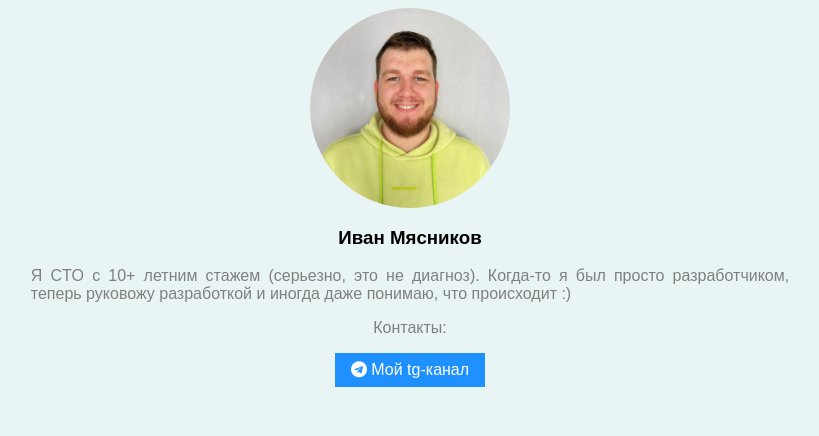
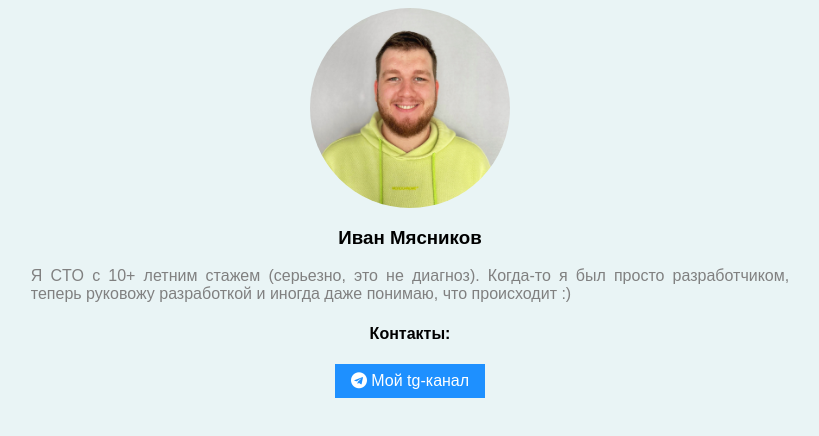
Before and after one commit to ctoivan/ctoivan.github.io, a plain HTML site: page index.html in a window 1280 px wide. Shown: the whole page, without its empty margins (230-1049 px from the left). Drawn offline with Linux system fonts and the light colour scheme.

Commit message:
Update index.html

```diff
--- a/index.html
+++ b/index.html
@@ -49,6 +49,9 @@ p{
 h3 {
   font-family: Arial, Helvetica, sans-serif;
 }
+h4 {
+  font-family: Arial, Helvetica, sans-serif;
+}
 body {
   background-color: #A9D7DB40;
 }
@@ -70,7 +73,7 @@ body {
 </div>
 <h3>Иван Мясников</h3>
 <p class="center-both">Я CTO с 10+ летним стажем (серьезно, это не диагноз). Когда-то я был просто разработчиком, теперь руковожу разработкой и иногда даже понимаю, что происходит :)</p>
-<p>Контакты:</p>
+<h4>Контакты:</h4>
 <a href="https://t.me/mystdout" class="button" align="center"><i class="fa fa-telegram" align="left"></i>  Мой tg-канал</a>
 </center>
 </body>
```
